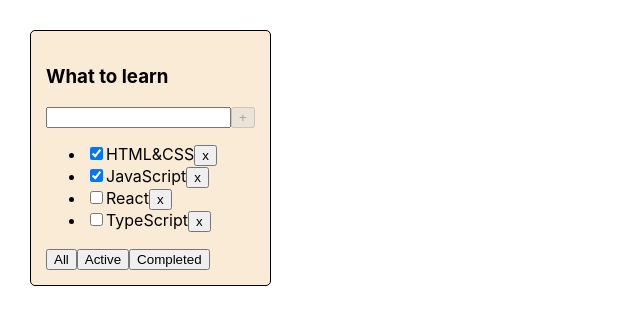
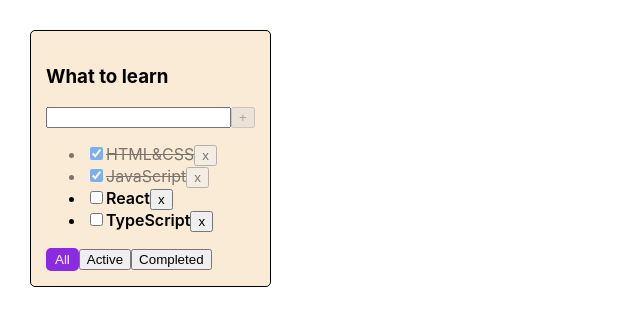
Before and after one commit to Arenelin/todolist, a React (Create React App) app: page / in a window 1280 px wide. Shown: the top 326 px of the page, without its empty margins (0-640 px from the left). Built offline with nearby package versions, Linux system fonts and the light colour scheme.

Commit message:
added a task creation function and prohibited adding an empty task to the list

```diff
--- a/src/App.css
+++ b/src/App.css
@@ -13,3 +13,26 @@
   background-color: antiquewhite;
   padding: 15px;
 }
+
+.task-is-done{
+  opacity: 0.5;
+  text-decoration: line-through;
+}
+.task{
+  font-weight: 600;
+}
+.btn-active{
+  background-color: blueviolet;
+  color: white;
+  border-radius: 5px;
+  border: 3px solid blueviolet;
+  cursor: pointer;
+}
+
+.input-error{
+  border: 2px solid red;
+  outline: none;
+}
+.error{
+  color: red;
+}
--- a/src/App.tsx
+++ b/src/App.tsx
@@ -12,13 +12,21 @@ function App() {
         {id: v1(), title: 'React', isDone: false},
         {id: v1(), title: 'TypeScript', isDone: false},
     ]);
-    const [filter, setFilter] = useState<FilterValuesType>('all')
+    const [filter, setFilter] = useState<FilterValuesType>('all');
 
     //Добавление задачи в исходный список
     const addTask = (titleValue: string) => {
         const newTask: TaskType = {id: v1(), title: titleValue, isDone: false};
         const newTasks: TaskType[] = [newTask, ...tasks];
         setTasks(newTasks);
+    }
+
+    //Сменить статус конкретной задачи. Используем именно приходящее значение,
+    // так как статус задачи может быть не в двух значениях, а, например, в трех. И извне мы будем определять, какой у таски статус
+    //Здесь именно лучше юзать map, а не мутабельно изменять значение через find
+    const changeTaskStatus = (taskId: string, newIsDoneValue: boolean) => {
+        const nextState: TaskType[] = tasks.map(t => t.id === taskId ? {...t, isDone: newIsDoneValue} : t);
+        setTasks(nextState);
     }
 
     //Удаление задачи из исходного списка
@@ -43,9 +51,11 @@ function App() {
             <Todolist
                 title="What to learn"
                 tasks={tasksForTodolist}
+                filter={filter}
                 removeTask={removeTask}
                 filteredTasks={filteredTasks}
                 addTask={addTask}
+                changeTaskStatus={changeTaskStatus}
             />
         </div>
     );
--- a/src/Button.tsx
+++ b/src/Button.tsx
@@ -2,11 +2,12 @@ type ButtonPropsType = {
     title: string
     callback: () => void
     isDisabled?: boolean
+    className?:string
 }
 
 export function Button(props: ButtonPropsType) {
     const onClickHandler = () => {
         props.callback();
     }
-    return <button disabled={props.isDisabled} onClick={onClickHandler}>{props.title}</button>
+    return <button className={props.className} disabled={props.isDisabled} onClick={onClickHandler}>{props.title}</button>
 }
--- a/src/Todolist.tsx
+++ b/src/Todolist.tsx
@@ -1,4 +1,4 @@
-import React, {useState, KeyboardEvent} from 'react';
+import React, {useState, KeyboardEvent, ChangeEvent} from 'react';
 import {Button} from './Button';
 import {FilterValuesType} from './App';
 
@@ -11,20 +11,28 @@ export type TaskType = {
 type TodolistPropsType = {
     title: string
     tasks: TaskType[]
+    filter: FilterValuesType
     removeTask: (id: string) => void
     filteredTasks: (valueFilter: FilterValuesType) => void
     addTask: (titleValue: string) => void
+    changeTaskStatus: (taskId: string, newIsDoneValue: boolean) => void
 }
 
 export function Todolist(props: TodolistPropsType) {
-    const [taskTitle, setTaskTitle] = useState('')
+    const [taskTitle, setTaskTitle] = useState('');
+    const [inputError, setInputError] = useState(false)
 
     const tasksList: JSX.Element = props.tasks.length
         ? <ul>
             {props.tasks.map(t => {
                 const onClickRemoveTaskHandler = () => props.removeTask(t.id);
-                return (<li key={t.id}>
-                    <input type="checkbox" checked={t.isDone}/><span>{t.title}</span>
+                const onChangeTaskStatus = (e: ChangeEvent<HTMLInputElement>) => props.changeTaskStatus(t.id, e.currentTarget.checked);
+                return (<li key={t.id} className={t.isDone ? 'task-is-done' : 'task'}>
+                    <input
+                        type="checkbox"
+                        checked={t.isDone}
+                        onChange={onChangeTaskStatus}/>
+                    <span>{t.title}</span>
                     <Button callback={onClickRemoveTaskHandler} title={'x'}/>
                 </li>)
             })}
@@ -33,7 +41,7 @@ export function Todolist(props: TodolistPropsType) {
 
     const addTaskOnKeyDownHandler = (e: KeyboardEvent<HTMLInputElement>) => {
         if (e.key === 'Enter' && taskTitle) {
-            addTaskHandler()
+            addTaskHandler();
         }
     }
 
@@ -41,28 +49,47 @@ export function Todolist(props: TodolistPropsType) {
     // чтобы их визуально отличать от обычных вычислительных функций
 
     const addTaskHandler = () => {
-        const trimmedTaskTitle = taskTitle.trim();
-        if (trimmedTaskTitle) {
-            props.addTask(taskTitle);
+        if (taskTitle.trim()) {
+            props.addTask(taskTitle.trim());
+
         } else {
-            alert('У тебя одни пробелы')
+            setInputError(true);
         }
         setTaskTitle('');
+    };
+
+    const onChangeTaskTitle = (e: ChangeEvent<HTMLInputElement>) => {
+        setTaskTitle(e.currentTarget.value)
+        inputError && setInputError(false);
     }
 
     return (
         <div className="todoList">
             <h3>{props.title}</h3>
             <div>
-                <input value={taskTitle} onChange={(e) => setTaskTitle(e.currentTarget.value)}
-                       onKeyDown={addTaskOnKeyDownHandler}/>
+                <input value={taskTitle}
+                       onChange={onChangeTaskTitle}
+                       onKeyDown={addTaskOnKeyDownHandler}
+                       className={inputError ? 'input-error' : ''}
+                />
+
                 <Button callback={addTaskHandler} title={'+'} isDisabled={!taskTitle}/>
             </div>
+            {inputError && <div className={'error'}>Error: title is required</div>}
             {tasksList}
             <div>
-                <Button callback={() => props.filteredTasks('all')} title={'All'}/>
-                <Button callback={() => props.filteredTasks('active')} title={'Active'}/>
-                <Button callback={() => props.filteredTasks('completed')} title={'Completed'}/>
+                <Button className={props.filter === 'all' ? 'btn-active' : ''}
+                        callback={() => props.filteredTasks('all')}
+                        title={'All'}
+                />
+                <Button className={props.filter === 'active' ? 'btn-active' : ''}
+                        callback={() => props.filteredTasks('active')}
+                        title={'Active'}
+                />
+                <Button className={props.filter === 'completed' ? 'btn-active' : ''}
+                        callback={() => props.filteredTasks('completed')}
+                        title={'Completed'}
+                />
             </div>
         </div>
     )
```
